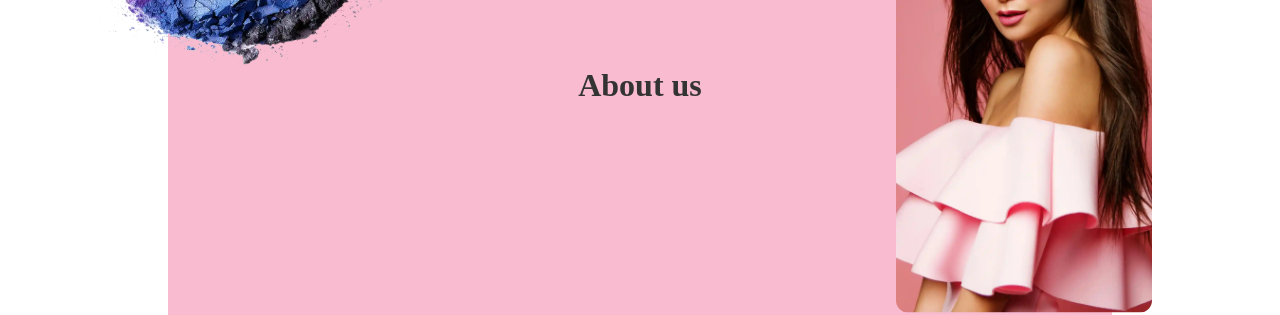
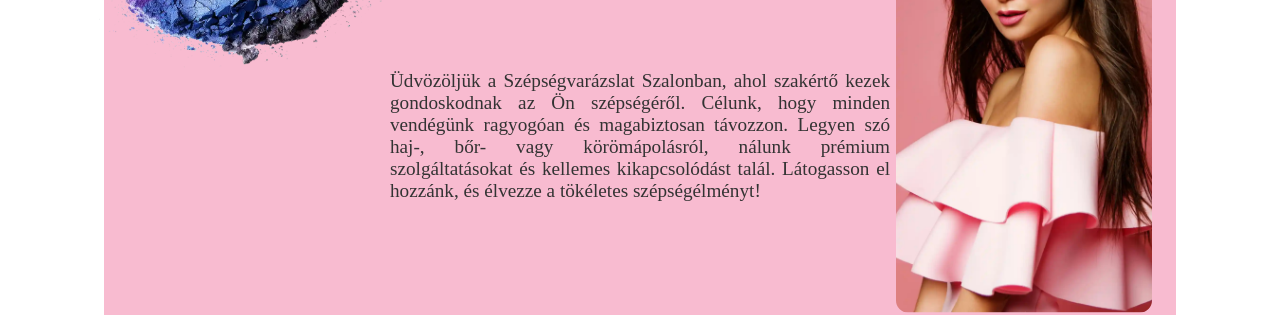
Before and after one commit to FehertoiTamas/beauty-salon, a Next.js app: page /en in a window 1280 px wide. Shown: the part 1115-1430 px from the top of the page. Built offline with nearby package versions, Linux system fonts and the light colour scheme.

Commit message:
about us text

```diff
--- a/src/app/[locale]/styles/about-us.css
+++ b/src/app/[locale]/styles/about-us.css
@@ -10,7 +10,7 @@
 }
 
 .about-us-container {
-  padding: 4rem 10%;
+  padding: 4rem 5%;
   width: 100%;
   max-width: 1200px;
   height: 100vh;
@@ -27,13 +27,23 @@
   background-color: #f8bbd0;
   border-radius: 12px;
   display: flex;
+  flex-direction: column;
   align-items: center;
   justify-content: center;
+  gap: 4rem;
 }
 
 .about-layer h2 {
   font-size: 2rem;
   color: #333;
+}
+
+.about-layer p {
+  max-width: 500px;
+  text-align: justify;
+  font-size: 1.2rem;
+  color: #333;
+  margin: 1rem 0;
 }
 
 .about-image1,
--- a/src/app/components/AboutUs.jsx
+++ b/src/app/components/AboutUs.jsx
@@ -7,6 +7,14 @@ const AboutUs = () => {
       <div className="about-us-container">
         <div className="about-layer">
           <h2>About us</h2>
+          <p>
+            Üdvözöljük a Szépségvarázslat Szalonban, ahol szakértő kezek
+            gondoskodnak az Ön szépségéről. Célunk, hogy minden vendégünk
+            ragyogóan és magabiztosan távozzon. Legyen szó haj-, bőr- vagy
+            körömápolásról, nálunk prémium szolgáltatásokat és kellemes
+            kikapcsolódást talál. Látogasson el hozzánk, és élvezze a tökéletes
+            szépségélményt!
+          </p>
         </div>
       </div>
       <Image
```
